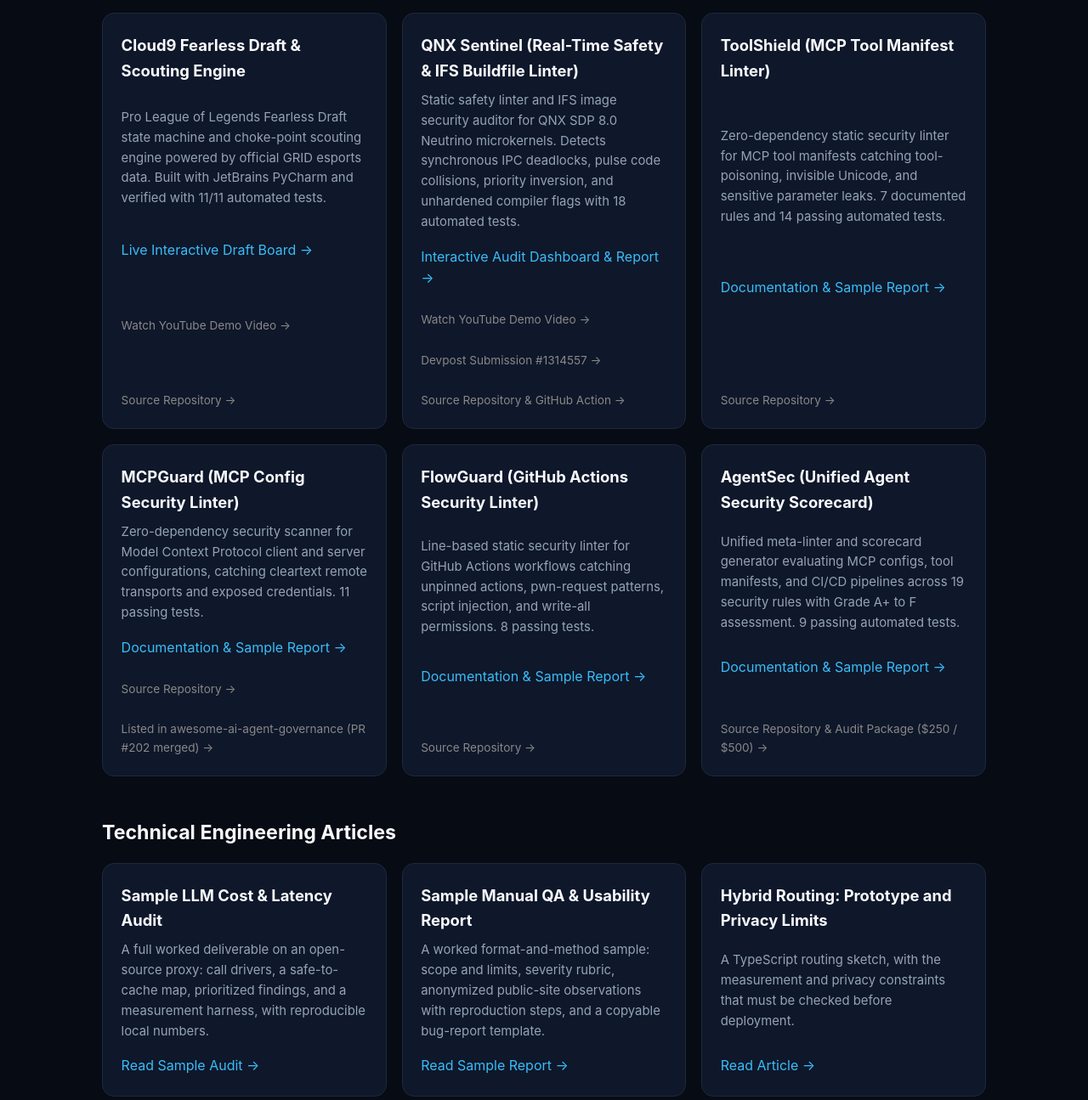
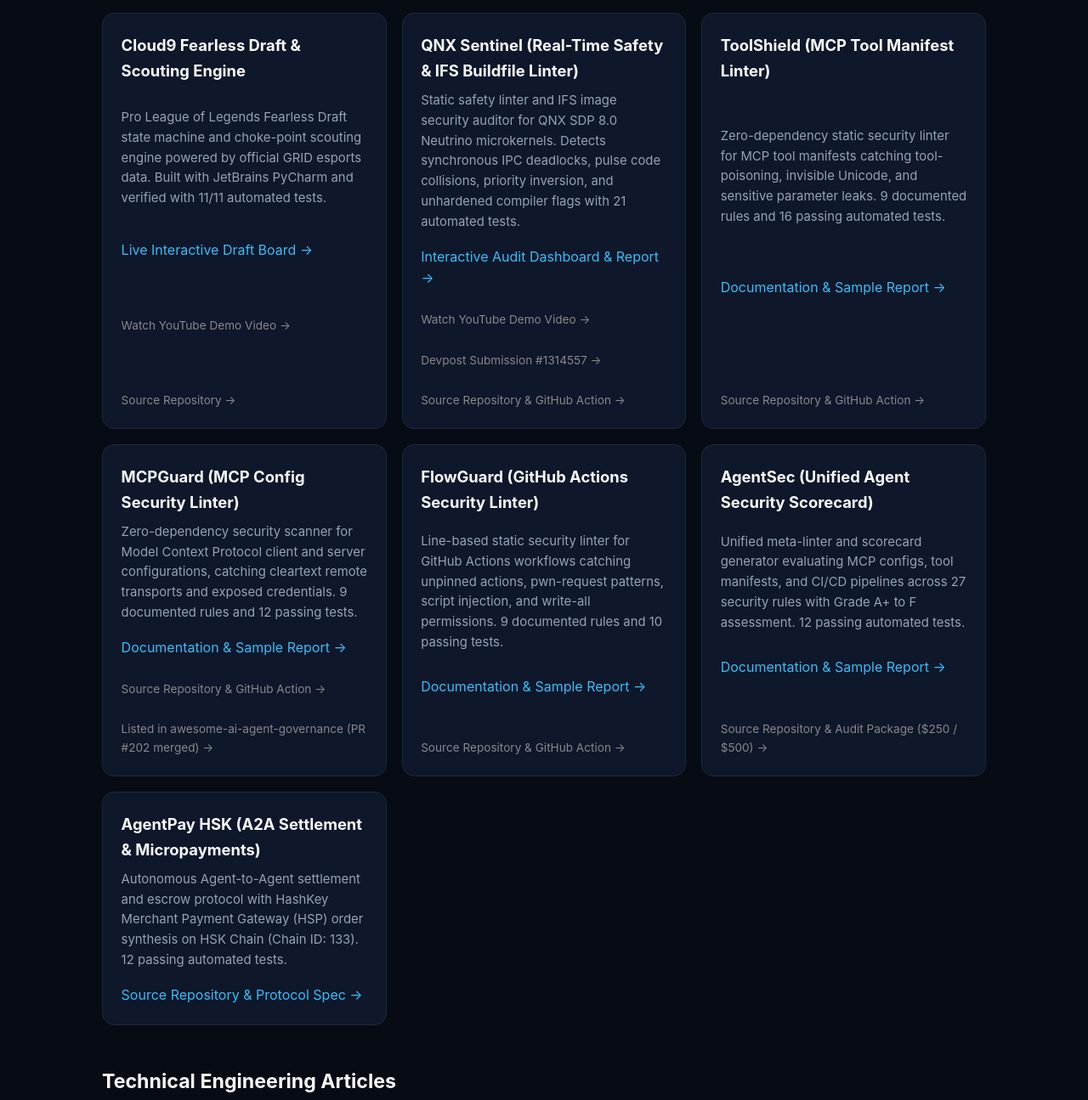
Before and after one commit to sidsri14/sidsri14.github.io, a plain HTML site: page index.html in a window 1280 px wide. Shown: the part 4111-5406 px from the top of the page at 85% size. Drawn offline with Linux system fonts and the light colour scheme.

Commit message:
docs: update rule and test counts for security tool suite and add AgentPay HSK

```diff
--- a/index.html
+++ b/index.html
@@ -242,7 +242,7 @@
         </article>
         <article class="card">
           <h3>QNX Sentinel (Real-Time Safety &amp; IFS Buildfile Linter)</h3>
-          <p>Static safety linter and IFS image security auditor for QNX SDP 8.0 Neutrino microkernels. Detects synchronous IPC deadlocks, pulse code collisions, priority inversion, and unhardened compiler flags with 18 automated tests.</p>
+          <p>Static safety linter and IFS image security auditor for QNX SDP 8.0 Neutrino microkernels. Detects synchronous IPC deadlocks, pulse code collisions, priority inversion, and unhardened compiler flags with 21 automated tests.</p>
           <a href="https://sidsri14.github.io/qnx-guard/" target="_blank" rel="noopener">Interactive Audit Dashboard &amp; Report →</a><br />
           <a href="https://youtu.be/De6XTwrJ1Yc" target="_blank" rel="noopener" style="font-size: 0.85rem; color: #888;">Watch YouTube Demo Video →</a><br />
           <a href="https://devpost.com/software/qnx-sentinel-static-safety-linter-for-qnx-8-0" target="_blank" rel="noopener" style="font-size: 0.85rem; color: #888;">Devpost Submission #1314557 →</a><br />
@@ -250,28 +250,33 @@
         </article>
         <article class="card">
           <h3>ToolShield (MCP Tool Manifest Linter)</h3>
-          <p>Zero-dependency static security linter for MCP tool manifests catching tool-poisoning, invisible Unicode, and sensitive parameter leaks. 7 documented rules and 14 passing automated tests.</p>
+          <p>Zero-dependency static security linter for MCP tool manifests catching tool-poisoning, invisible Unicode, and sensitive parameter leaks. 9 documented rules and 16 passing automated tests.</p>
           <a href="https://sidsri14.github.io/toolshield/" target="_blank" rel="noopener">Documentation &amp; Sample Report →</a><br />
-          <a href="https://github.com/sidsri14/toolshield" target="_blank" rel="noopener" style="font-size: 0.85rem; color: #888;">Source Repository →</a>
+          <a href="https://github.com/sidsri14/toolshield" target="_blank" rel="noopener" style="font-size: 0.85rem; color: #888;">Source Repository &amp; GitHub Action →</a>
         </article>
         <article class="card">
           <h3>MCPGuard (MCP Config Security Linter)</h3>
-          <p>Zero-dependency security scanner for Model Context Protocol client and server configurations, catching cleartext remote transports and exposed credentials. 11 passing tests.</p>
+          <p>Zero-dependency security scanner for Model Context Protocol client and server configurations, catching cleartext remote transports and exposed credentials. 9 documented rules and 12 passing tests.</p>
           <a href="https://sidsri14.github.io/mcpguard/" target="_blank" rel="noopener">Documentation &amp; Sample Report →</a><br />
-          <a href="https://github.com/sidsri14/mcpguard" target="_blank" rel="noopener" style="font-size: 0.85rem; color: #888;">Source Repository →</a><br />
+          <a href="https://github.com/sidsri14/mcpguard" target="_blank" rel="noopener" style="font-size: 0.85rem; color: #888;">Source Repository &amp; GitHub Action →</a><br />
           <a href="https://github.com/systempromptio/awesome-ai-agent-governance/pull/202" target="_blank" rel="noopener" style="font-size: 0.85rem; color: #888;">Listed in awesome-ai-agent-governance (PR #202 merged) →</a>
         </article>
         <article class="card">
           <h3>FlowGuard (GitHub Actions Security Linter)</h3>
-          <p>Line-based static security linter for GitHub Actions workflows catching unpinned actions, pwn-request patterns, script injection, and write-all permissions. 8 passing tests.</p>
+          <p>Line-based static security linter for GitHub Actions workflows catching unpinned actions, pwn-request patterns, script injection, and write-all permissions. 9 documented rules and 10 passing tests.</p>
           <a href="https://sidsri14.github.io/flowguard/" target="_blank" rel="noopener">Documentation &amp; Sample Report →</a><br />
-          <a href="https://github.com/sidsri14/flowguard" target="_blank" rel="noopener" style="font-size: 0.85rem; color: #888;">Source Repository →</a>
+          <a href="https://github.com/sidsri14/flowguard" target="_blank" rel="noopener" style="font-size: 0.85rem; color: #888;">Source Repository &amp; GitHub Action →</a>
         </article>
         <article class="card">
           <h3>AgentSec (Unified Agent Security Scorecard)</h3>
-          <p>Unified meta-linter and scorecard generator evaluating MCP configs, tool manifests, and CI/CD pipelines across 19 security rules with Grade A+ to F assessment. 9 passing automated tests.</p>
+          <p>Unified meta-linter and scorecard generator evaluating MCP configs, tool manifests, and CI/CD pipelines across 27 security rules with Grade A+ to F assessment. 12 passing automated tests.</p>
           <a href="https://sidsri14.github.io/agentsec/" target="_blank" rel="noopener">Documentation &amp; Sample Report →</a><br />
           <a href="https://github.com/sidsri14/agentsec" target="_blank" rel="noopener" style="font-size: 0.85rem; color: #888;">Source Repository &amp; Audit Package ($250 / $500) →</a>
+        </article>
+        <article class="card">
+          <h3>AgentPay HSK (A2A Settlement &amp; Micropayments)</h3>
+          <p>Autonomous Agent-to-Agent settlement and escrow protocol with HashKey Merchant Payment Gateway (HSP) order synthesis on HSK Chain (Chain ID: 133). 12 passing automated tests.</p>
+          <a href="https://github.com/sidsri14/agentpay-hsk" target="_blank" rel="noopener">Source Repository &amp; Protocol Spec →</a>
         </article>
       </div>
     </section>
```
